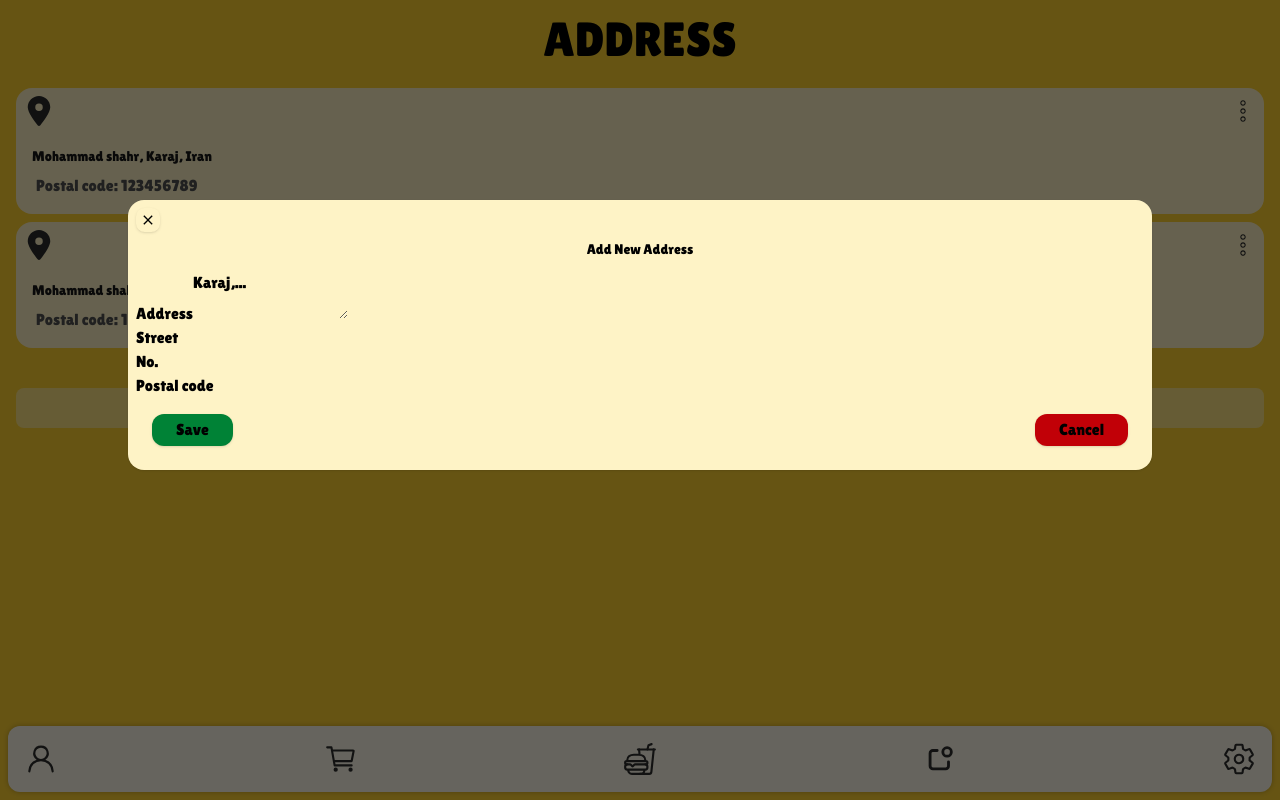
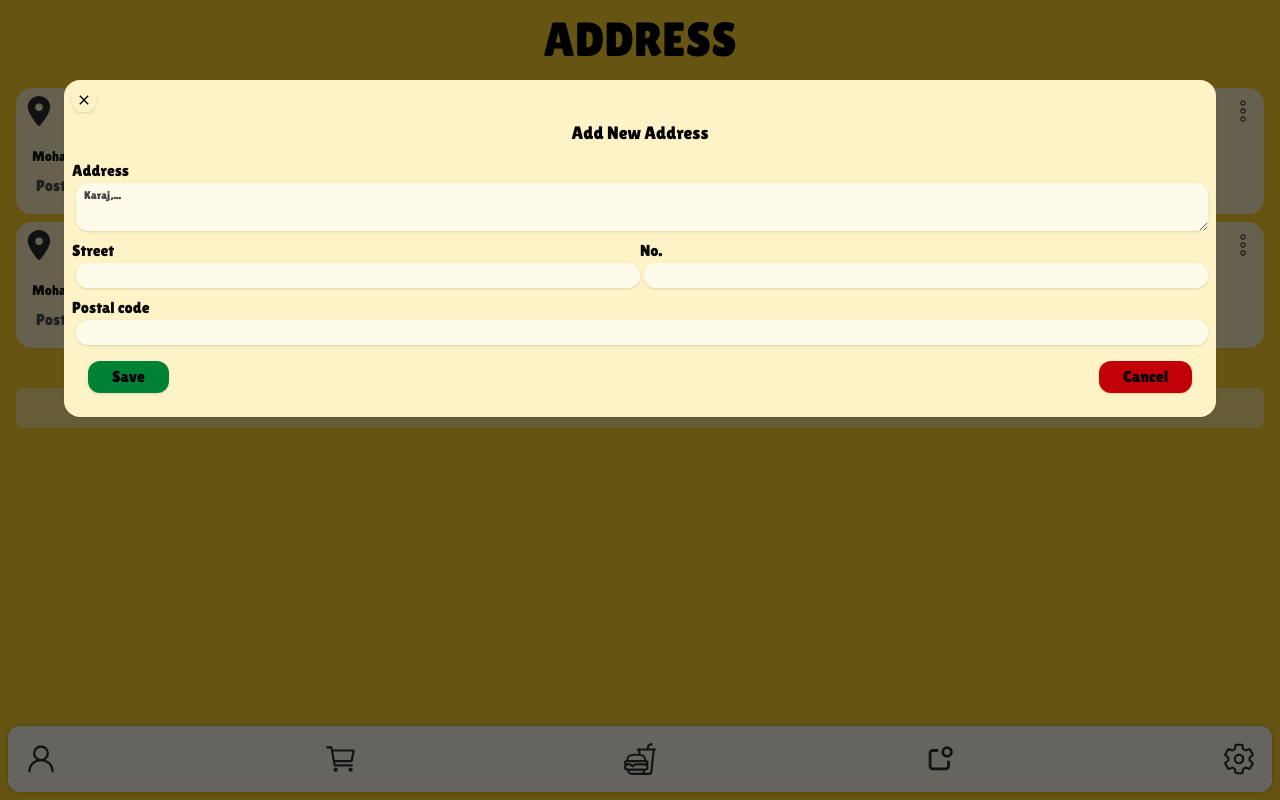
Before and after one commit to mahdibaderloo/fastfood, a React (Vite) app: page /address in a window 1280 px wide. Both pictures are taken after a click on the button "Add New Address". Built offline with nearby package versions, Linux system fonts and the light colour scheme.

Commit message:
AddressForm styles

```diff
--- a/src/components/Modal.tsx
+++ b/src/components/Modal.tsx
@@ -9,13 +9,17 @@ function Modal() {
   return (
     <div className="fixed inset-0 z-50 bg-black/60" onClick={close}>
       <div
-        className="bg-amber-100 rounded-2xl w-[80%] mx-auto shadow mt-50 p-2 font-lilita"
+        className={`bg-amber-100 rounded-2xl mx-auto shadow ${content ? "mt-20 w-[90%]" : "mt-50 w-[80%]"} p-2 font-lilita`}
         onClick={(e) => e.stopPropagation()}
       >
         <button onClick={close} className="rounded-[0.55rem] p-1 shadow">
           <IoMdClose />
         </button>
-        <h3 className="w-full text-center text-sm mt-1">{title}</h3>
+        <h3
+          className={`w-full text-center ${content ? "text-lg" : "text-sm"} mt-1`}
+        >
+          {title}
+        </h3>
         {content && <div className="mt-3">{content}</div>}
         <div className="flex justify-between items-center p-4">
           <button className="bg-green-700 px-6 py-1 rounded-xl shadow">
--- a/src/features/address/AddressForm.tsx
+++ b/src/features/address/AddressForm.tsx
@@ -1,21 +1,53 @@
 function AddressForm() {
   return (
     <form>
-      <div>
-        <label htmlFor="address">Address</label>
-        <textarea id="address">Karaj,...</textarea>
+      <div className="flex flex-col ">
+        <label htmlFor="address" className="text-neutral-950">
+          Address
+        </label>
+        <textarea
+          id="address"
+          className="ml-1 text-[0.7rem] text-neutral-700 bg-amber-50 p-1 pl-2 rounded-xl outline-none border-none shadow min-h-12 max-h-20"
+          draggable="false"
+          maxLength={200}
+        >
+          Karaj,...
+        </textarea>
       </div>
-      <div>
-        <label htmlFor="street">Street</label>
-        <input type="number" id="street" />
+
+      <div className="flex">
+        <div className="flex flex-col mt-2 w-1/2">
+          <label htmlFor="street" className="text-neutral-950">
+            Street
+          </label>
+          <input
+            type="text"
+            id="street"
+            className="ml-1 text-[0.7rem] text-neutral-700 bg-amber-50 p-1 pl-2 rounded-xl outline-none border-none shadow"
+            maxLength={20}
+          />
+        </div>
+        <div className="flex flex-col mt-2 w-1/2">
+          <label htmlFor="no" className="text-neutral-950">
+            No.
+          </label>
+          <input
+            type="number"
+            id="no"
+            className="ml-1 text-[0.7rem] text-neutral-700 bg-amber-50 p-1 pl-2 rounded-xl outline-none border-none shadow"
+          />
+        </div>
       </div>
-      <div>
-        <label htmlFor="no">No.</label>
-        <input type="number" id="no" />
-      </div>
-      <div>
-        <label htmlFor="postal-code">Postal code</label>
-        <input type="number" id="postal-code" />
+
+      <div className="flex flex-col mt-2">
+        <label htmlFor="postal-code" className="text-neutral-950">
+          Postal code
+        </label>
+        <input
+          type="number"
+          id="postal-code"
+          className="ml-1 text-[0.7rem] text-neutral-700 bg-amber-50 p-1 pl-2 rounded-xl outline-none border-none shadow"
+        />
       </div>
     </form>
   );
```
